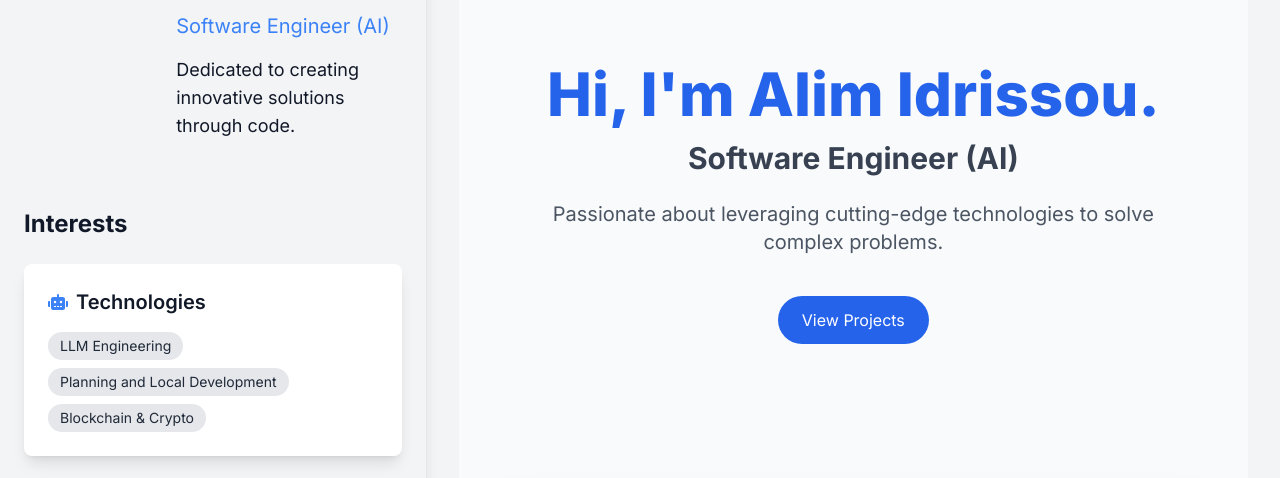
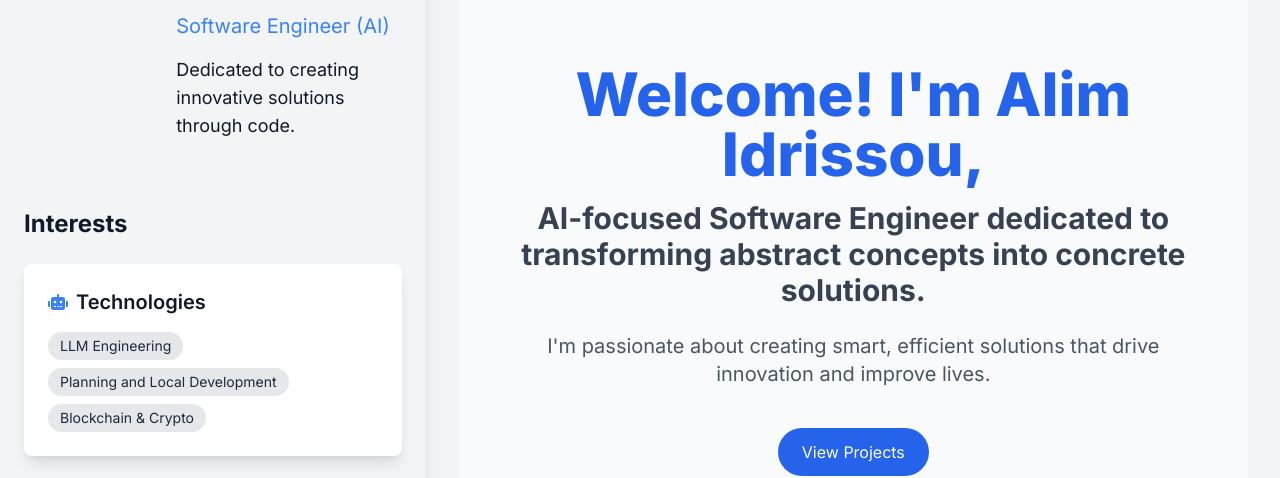
Before and after one commit to ialim0/openink, a Next.js app: page / in a window 1280 px wide. Shown: the part 184-662 px from the top of the page. Built offline with nearby package versions, Linux system fonts and the light colour scheme.

Commit message:
port_folio

```diff
--- a/src/app/page.tsx
+++ b/src/app/page.tsx
@@ -27,24 +27,21 @@ const HomePage: React.FC = () => {
           className="text-center px-4 py-12 sm:py-20"
         >
           <h1 className={`text-4xl sm:text-6xl font-extrabold ${darkMode ? 'text-blue-400' : 'text-blue-600'} mb-4`}>
-            Hi, I'm Alim Idrissou.
-          </h1>
+          Welcome! I'm Alim Idrissou,          </h1>
           <motion.h2
             initial={{ opacity: 0 }}
             animate={{ opacity: 1 }}
             transition={{ delay: 0.2, duration: 0.8 }}
             className={`text-2xl sm:text-3xl font-bold ${darkMode ? 'text-gray-300' : 'text-gray-700'} mb-6`}
           >
-            Software Engineer (AI)
-          </motion.h2>
+AI-focused Software Engineer dedicated to transforming abstract concepts into concrete solutions.          </motion.h2>
           <motion.p
             initial={{ opacity: 0 }}
             animate={{ opacity: 1 }}
             transition={{ delay: 0.4, duration: 0.8 }}
             className={`mt-4 sm:mt-6 max-w-2xl mx-auto text-lg sm:text-xl leading-relaxed ${darkMode ? 'text-gray-300' : 'text-gray-600'}`}
           >
-            Passionate about leveraging cutting-edge technologies to solve complex problems.
-
+I'm passionate about creating smart, efficient solutions that drive innovation and improve lives.
           </motion.p>
           <motion.div
             initial={{ opacity: 0 }}
```
